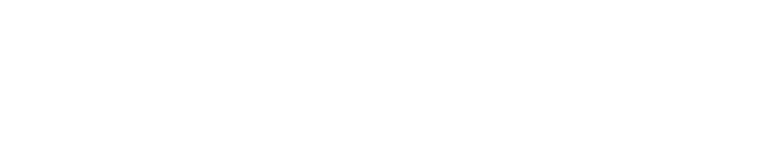
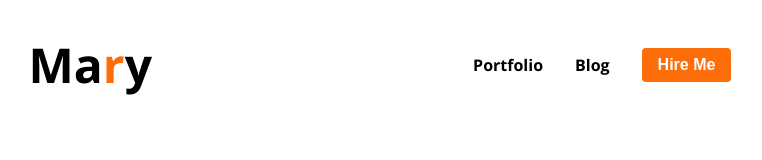
Before and after one commit to asifAhemmed/simple-portfolio, a plain HTML site: page index.html in a window 1280 px wide. Shown: the whole page, without its empty margins (260-1022 px from the left). Drawn offline with nearby package versions, Linux system fonts and the light colour scheme.

Commit message:
navbar created

```diff
--- a/index.html
+++ b/index.html
@@ -7,6 +7,22 @@
     <link rel="stylesheet" href="style.css">
 </head>
 <body>
-
+    <!-- Header  -->
+    <header>
+        <div class="navbar">
+            <div class="nav-title">
+                <h1>Ma<span>r</span>y</h1>
+            </div>
+            <nav>
+                <ul class="nav-list">
+                    <li class="nav-list-item"><a href="#">Portfolio</a></li>
+                    <li class="nav-list-item">
+                        <a href="#">Blog</a>
+                    </li>
+                    <button class="btn-primary">Hire Me </button>
+                </ul>
+            </nav>
+        </div>
+    </header>
 </body>
 </html>
--- a/style.css
+++ b/style.css
@@ -0,0 +1,68 @@
+/* Fonts */
+@import url('https://fonts.googleapis.com/css2?family=Open+Sans:ital,wght@0,300..800;1,300..800&display=swap');
+
+*{
+    margin: 0;
+    padding: 0;
+    box-sizing: border-box;
+}
+
+:root{
+    --primary-color:#FD6E0A;
+    --secondary-color:#FFF8F3;
+}
+
+/* Utilities */
+body{
+    font-family: "Open Sans", sans-serif;
+    width: 80%;
+    margin: 2em auto;
+}
+.btn-primary{
+    border: 0;
+    background-color: var(--primary-color);
+    color: white;
+    font-weight: 700;
+    font-size: 1rem;
+    padding: .5em 1em;
+    border-radius: .25em;
+}
+.btn-primary:hover{
+    background-color: orange;
+}
+
+/* Typography */
+h1{
+    font-weight: 700;
+    font-size: 3rem;
+}
+
+/* Header */
+
+/* Navbar */
+.navbar{
+    display: flex;
+    justify-content: space-around;
+    align-items: center;
+}
+
+span{
+    color: var(--primary-color);
+}
+
+ .nav-list{
+ display: flex;
+ align-items: center;
+ text-decoration: none;
+}
+
+.nav-list-item{
+    margin-right: 2em;
+    list-style-type: none;
+}
+
+.nav-list-item a{
+    text-decoration: none;
+    color: black;
+    font-weight: 700;
+}
```
